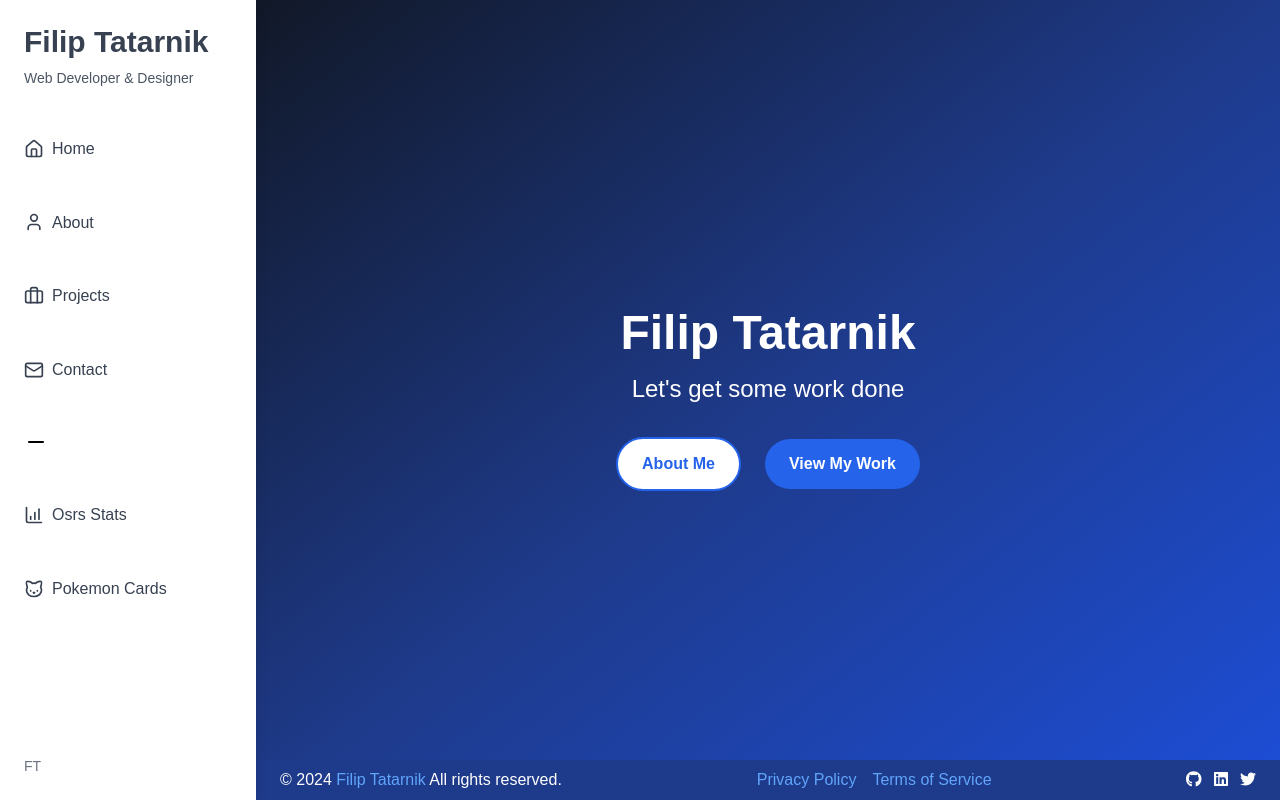
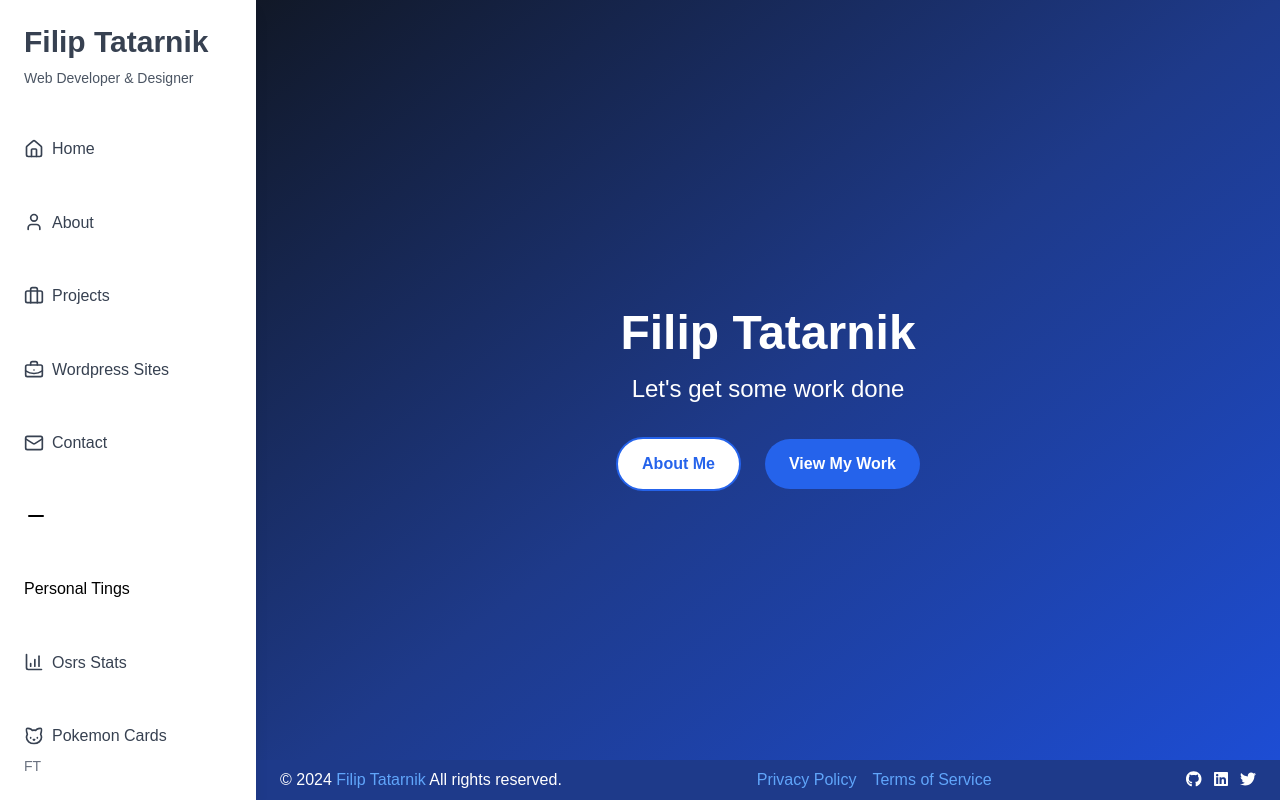
Before and after one commit to FilTatarnik/2024-portfolio, a React (Create React App) app: page / in a window 1280 px wide. Shown: the top 800 px of the page. Built offline with nearby package versions, Linux system fonts and the light colour scheme.

Commit message:
added a section for my wordpress sites, and started to differenciate between work and personal things on my website. also figure out more things that you use other websites for and make them so you can just visit your website for everythig you need day to day.

```diff
--- a/src/components/Navbar.js
+++ b/src/components/Navbar.js
@@ -1,6 +1,6 @@
 import React, { useState } from 'react';
 import { Link } from 'react-scroll';
-import { Home, User, Briefcase, Mail, Menu, X, ChartColumnIncreasing, Cat, Minus } from 'lucide-react';
+import { Home, User, Briefcase, Mail, Menu, X, ChartColumnIncreasing, Cat, Minus, BriefcaseBusiness } from 'lucide-react';
 import ContactFormModal from './ContactFormModal';  // Import the new component
 import OsrsStats from './OsrsStats';
 
@@ -54,6 +54,11 @@ const Navbar = ({ isOpen, setIsOpen }) => {
               </Link>
             </li>
             <li>
+              <Link to="#" smooth={true} duration={500} className="flex items-center text-gray-700 hover:text-blue-600 cursor-pointer transition-colors">
+                <BriefcaseBusiness size={20} className="mr-2" />Wordpress Sites
+              </Link>
+            </li>
+            <li>
               <button onClick={toggleContactModal} className="flex items-center text-gray-700 hover:text-blue-600 cursor-pointer transition-colors">
                 <Mail size={20} className="mr-2" />Contact
               </button>
@@ -61,6 +66,7 @@ const Navbar = ({ isOpen, setIsOpen }) => {
             <li>
               <Minus />
             </li>
+            <h2>Personal Tings</h2>
             <li>
               <button onClick={toggleOsrsModal} className="flex items-center text-gray-700 hover:text-blue-600 cursor-pointer transition-colors">
                 <ChartColumnIncreasing size={20} className="mr-2" />Osrs Stats
```
